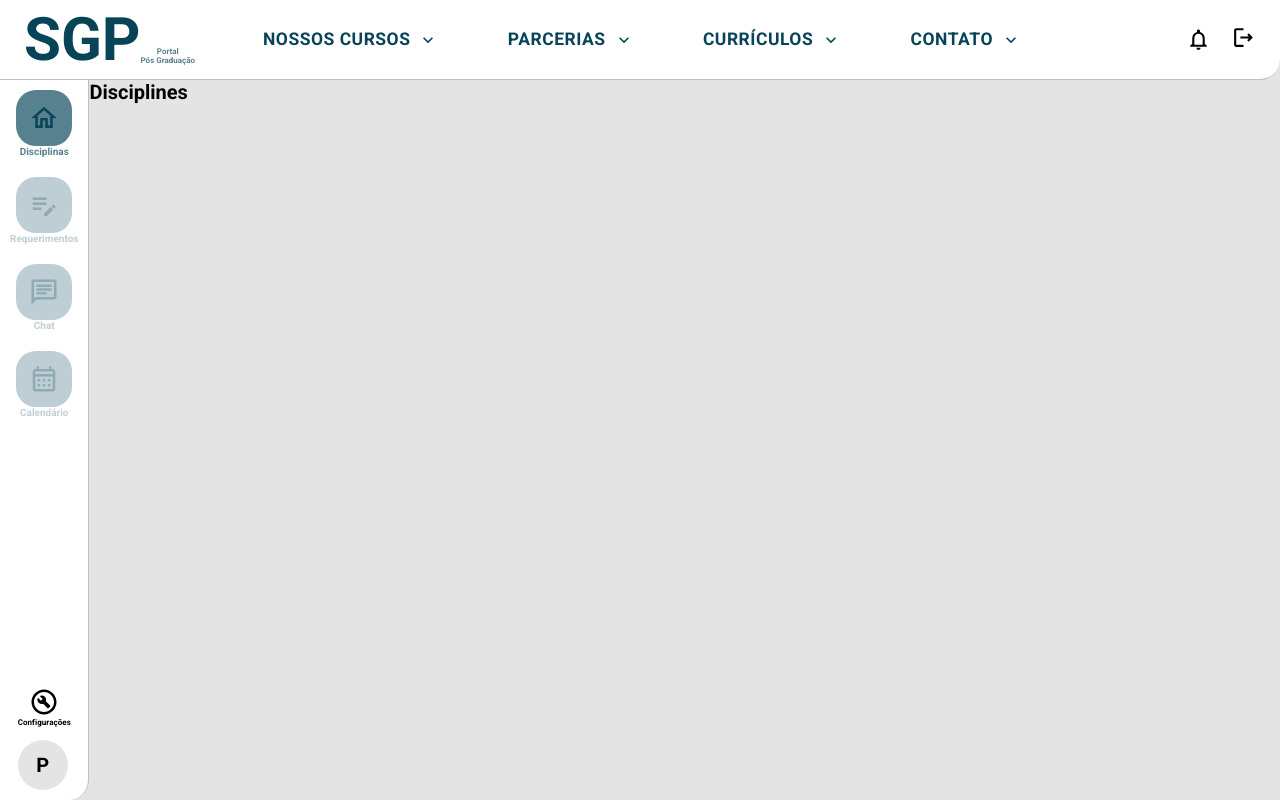
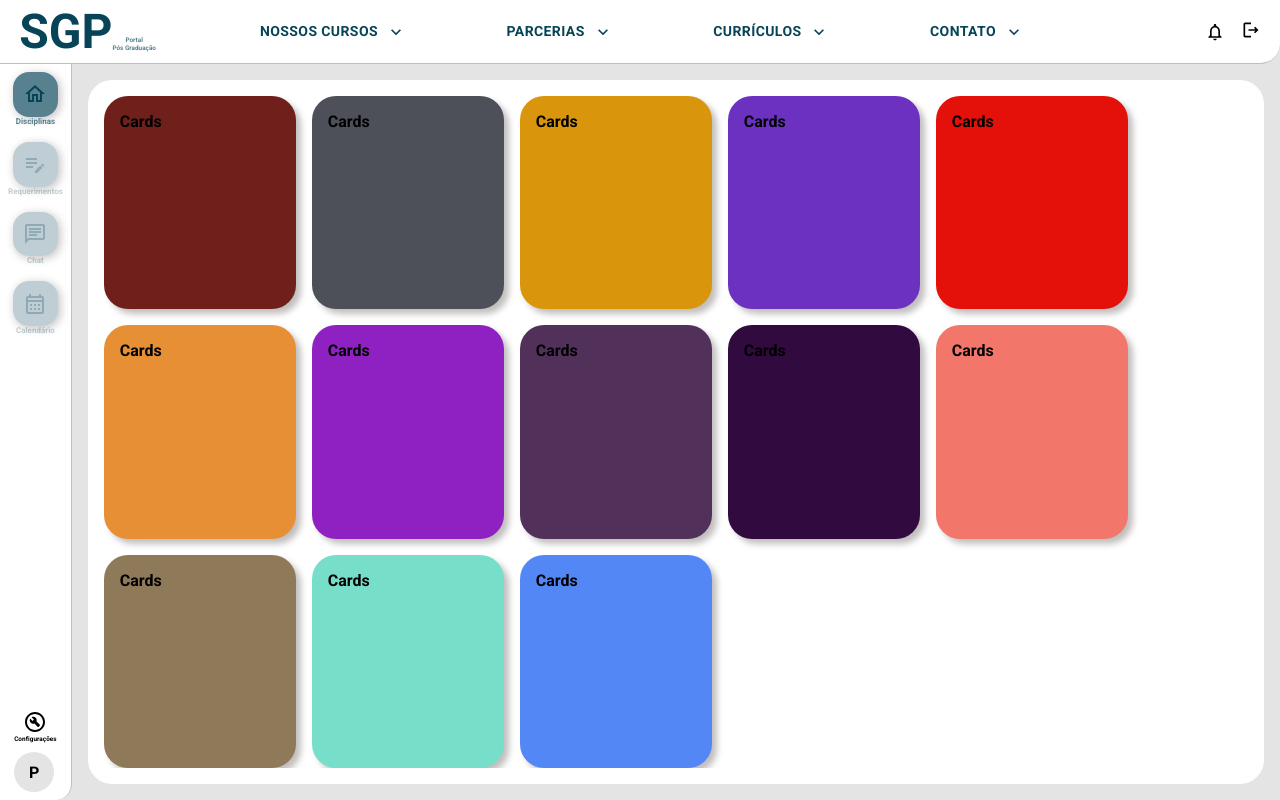
Before and after one commit to sistema-gestao-pos-graduacao/spg-web, a React (Vite) app: page /login in a window 1280 px wide. Both pictures are taken after a click on the button "LOGAR". Built offline with nearby package versions, Linux system fonts and the light colour scheme.

Commit message:
feat: implementação do corpo dos cards

```diff
--- a/src/features/disciplines/Disciplines.style.ts
+++ b/src/features/disciplines/Disciplines.style.ts
@@ -0,0 +1,32 @@
+import styled from 'styled-components';
+
+export const DisciplinesContainer = {
+  Container: styled.div`
+    display: flex;
+    margin: 1rem;
+    background-color: white;
+    border-radius: 1.5rem;
+  `,
+  Content: styled.div`
+    display: flex;
+    flex-wrap: wrap;
+    flex: 1;
+    margin: 1rem;
+    background-color: ${({ theme }) => theme.white};
+    gap: 1rem;
+    overflow: auto;
+    max-width: 1800px;
+  `,
+};
+
+export const Cards = {
+  Container: styled.div<{ cardColor: string }>`
+    display: flex;
+    min-width: 12rem;
+    min-height: 12rem;
+    background-color: ${({ cardColor }) => cardColor};
+    box-shadow: 5px 5px 6px ${({ theme }) => theme.gray};
+    border-radius: 1.5rem;
+    padding: 1rem;
+  `,
+};
--- /dev/null
+++ b/src/features/disciplines/components/Cards.tsx
@@ -0,0 +1,11 @@
+import React from 'react';
+import { Cards as S } from '../Disciplines.style';
+
+export const generateColor = () =>
+  '#' + Math.floor(Math.random() * 16777215).toString(16);
+
+const Cards: React.FC = () => {
+  return <S.Container cardColor={generateColor()}>Cards</S.Container>;
+};
+
+export default Cards;
--- a/src/features/disciplines/components/Disciplines.tsx
+++ b/src/features/disciplines/components/Disciplines.tsx
@@ -1,7 +1,17 @@
 import React from 'react';
+import { DisciplinesContainer as S } from '../Disciplines.style';
+import Cards from './Cards';
 
 const Disciplines: React.FC = () => {
-  return <div>Disciplines</div>;
+  return (
+    <S.Container>
+      <S.Content>
+        {[1, 2, 3, 4, 5, 6, 7, 8, 9, 1, , 2, 3, 4].map(() => (
+          <Cards />
+        ))}
+      </S.Content>
+    </S.Container>
+  );
 };
 
 export default Disciplines;
--- a/src/features/home/Home.style.ts
+++ b/src/features/home/Home.style.ts
@@ -15,6 +15,7 @@ export const Container = styled.div`
 export const Content = styled.div`
   display: flex;
   width: 100%;
+  justify-content: center;
   height: 100%;
   overflow: auto;
   box-sizing: border-box;
@@ -58,7 +59,7 @@ export const Sidebar = {
     justify-content: space-between;
     align-items: center;
     border-right: 1px solid ${({ theme }) => theme.gray};
-    border-radius: 0 0 20px 0;
+    border-radius: 0 0 1rem 0;
   `,
   Cards: styled.div`
     display: flex;
@@ -112,7 +113,8 @@ export const Card = {
       active ? theme.medium_primary : theme.light_primary};
     align-items: center;
     justify-content: center;
-    border-radius: 20px;
+    border-radius: 1rem;
+    box-shadow: 2px 2px 10px ${({ theme }) => theme.gray};
   `,
   CardLabel: styled.span<{ active: boolean }>`
     font-size: 0.5rem;
--- a/src/index.css
+++ b/src/index.css
@@ -1,14 +1,28 @@
 * {
-  font-size: 20px;
+  font-size: 16px;
   box-sizing: border-box;
+
+  @media (max-width: 900px) {
+    font-size: 11px;
+  }
 }
 
 body {
   margin: 0;
   padding: 0;
   font-family: 'Roboto';
-  min-width: 320px;
-  min-height: 100vh;
+
+  ::-webkit-scrollbar {
+    width: 8px;
+  }
+  ::-webkit-scrollbar-track {
+    border-radius: 2rem;
+    background-color: rgba(7, 68, 88, 0.205);
+  }
+  ::-webkit-scrollbar-thumb {
+    border-radius: 2rem;
+    background-color: #07445860;
+  }
 }
 
 a {
```
